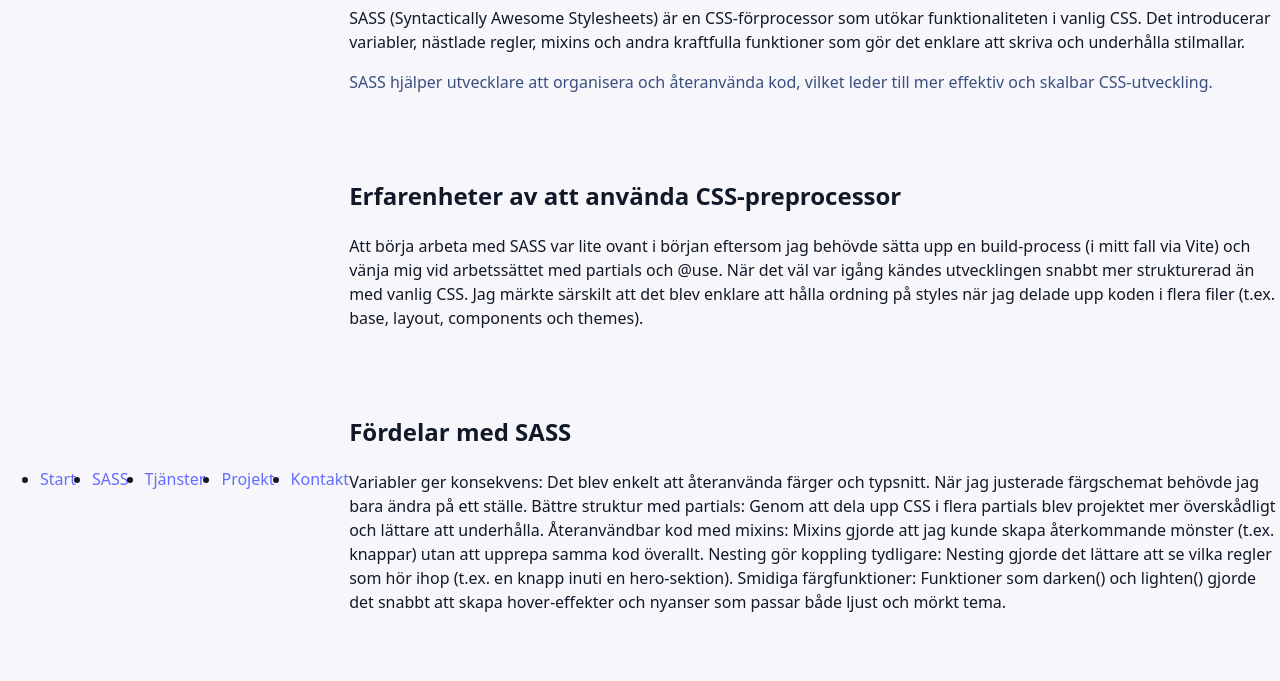
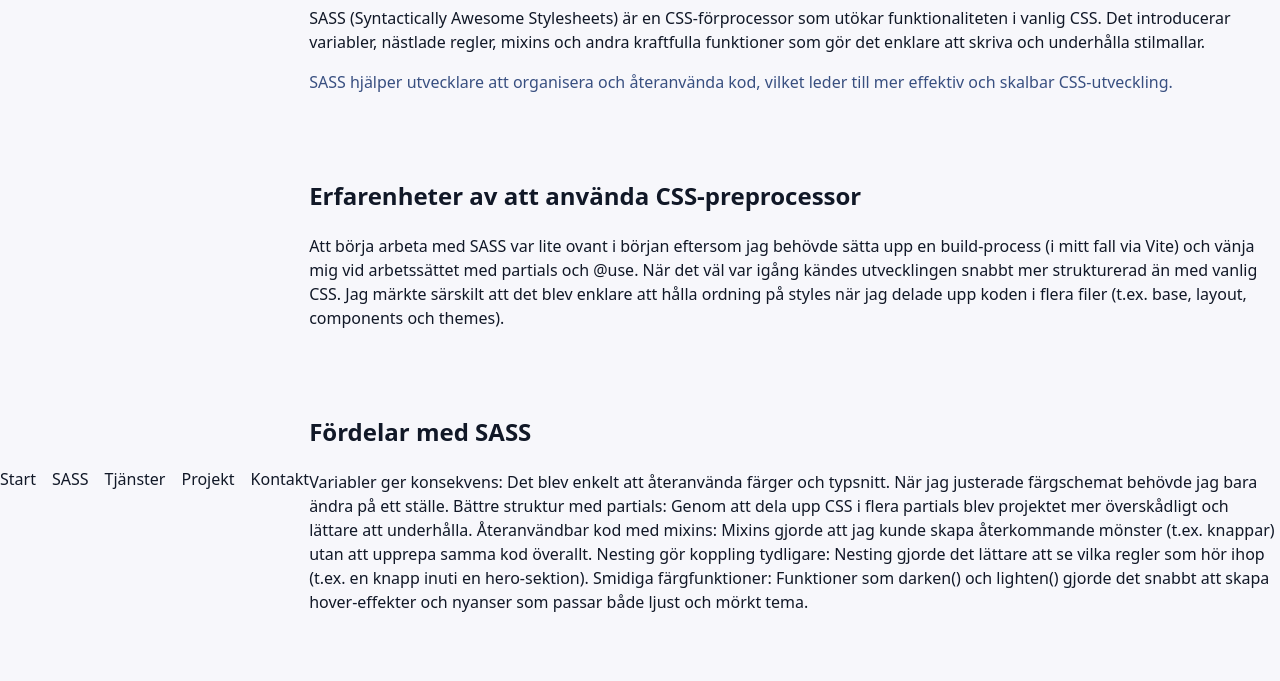
Before and after one commit to Coco10023/Laboration-3---Frontendutveckling, a website built with Vite: page sass.html in a window 1280 px wide. Shown: the part 119-800 px from the top of the page. Built offline with nearby package versions, Linux system fonts and the light colour scheme.

Commit message:
Fixar nav på min sida så att det ser bättre ut

```diff
--- a/src/scss/_layout.scss
+++ b/src/scss/_layout.scss
@@ -1,6 +1,24 @@
+.header {
+  padding: 1rem 2rem;
+  border-bottom: 1px solid rgba(0,0,0,0.1);
+}
+
 nav ul {
+  list-style: none;        // tar bort punkter
   display: flex;
   gap: 1rem;
+  margin: 0;               // tar bort default margin
+  padding: 0;              // tar bort default padding
+}
+
+nav a {
+  text-decoration: none;
+  color: inherit;
+  font-weight: 500;
+}
+
+nav a:hover {
+  text-decoration: underline;
 }
 
 @media (max-width: 768px) {
```
